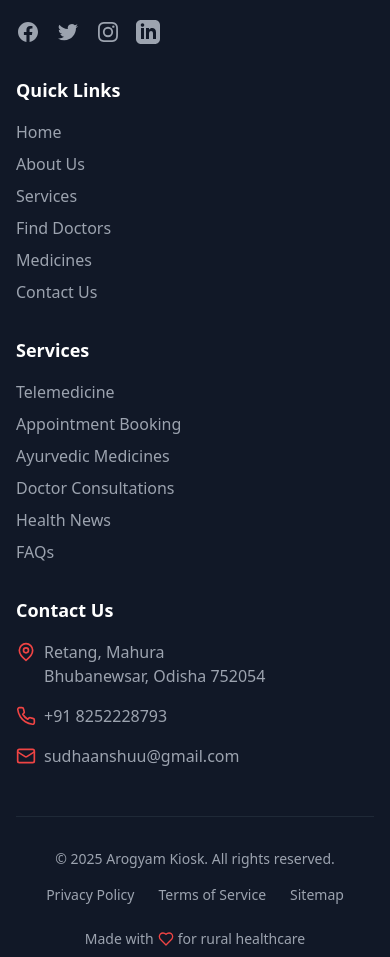
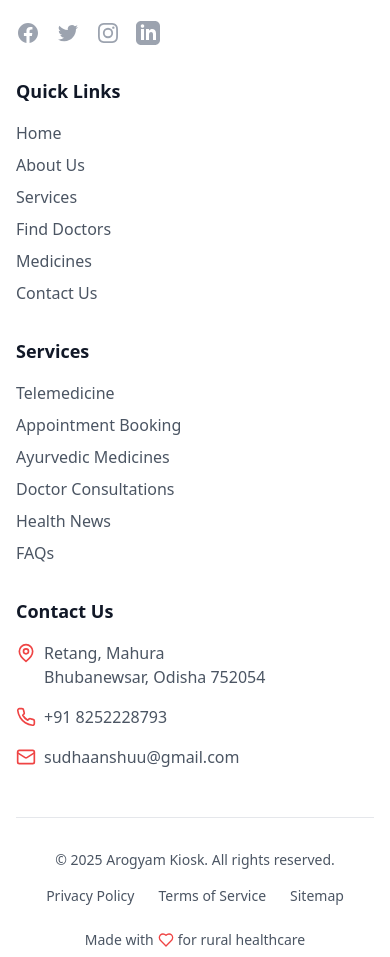
Before and after one commit to Sudhaanshuu/Arogyam, a React (Vite) app: page /reset-password in a window 390 px wide. Shown: the part 1040-1997 px from the top of the page. Built offline with nearby package versions, Linux system fonts and the light colour scheme; no server answers; what agora-rtc-react would draw is missing.

Commit message:
Update the theme

```diff
--- a/src/components/Footer.tsx
+++ b/src/components/Footer.tsx
@@ -4,7 +4,7 @@ import { Heart, Mail, Phone, MapPin } from 'lucide-react';
 
 const Footer: React.FC = () => {
   return (
-    <footer className="bg-gray-900 text-white">
+    <footer className="bg-white text-gray-900 border-t border-gray-200">
       <div className="max-w-7xl mx-auto px-4 sm:px-6 lg:px-8 py-12">
         <div className="grid grid-cols-1 md:grid-cols-2 lg:grid-cols-4 gap-8">
           <div>
@@ -13,7 +13,7 @@ const Footer: React.FC = () => {
                 Arogyam Kiosk
               </span>
             </Link>
-            <p className="mt-4 text-gray-400">
+            <p className="mt-4 text-gray-600">
               Connecting rural communities with quality healthcare through telemedicine.
               Our mission is to make healthcare accessible to everyone, everywhere.
             </p>
@@ -22,7 +22,7 @@ const Footer: React.FC = () => {
                 <a
                   key={social}
                   href={`#${social}`}
-                  className="text-gray-400 hover:text-white transition-colors"
+                  className="text-gray-400 hover:text-gray-900 transition-colors"
                 >
                   <span className="sr-only">{social}</span>
                   <svg className="h-6 w-6" fill="currentColor" viewBox="0 0 24 24">
@@ -45,93 +45,93 @@ const Footer: React.FC = () => {
           </div>
 
           <div>
-            <h3 className="text-lg font-semibold mb-4">Quick Links</h3>
+            <h3 className="text-lg font-semibold mb-4 text-gray-900">Quick Links</h3>
             <ul className="space-y-2">
               <li>
-                <Link to="/" className="text-gray-400 hover:text-white transition-colors">Home</Link>
+                <Link to="/" className="text-gray-600 hover:text-gray-900 transition-colors">Home</Link>
               </li>
               <li>
-                <Link to="/about" className="text-gray-400 hover:text-white transition-colors">About Us</Link>
+                <Link to="/about" className="text-gray-600 hover:text-gray-900 transition-colors">About Us</Link>
               </li>
               <li>
-                <Link to="/services" className="text-gray-400 hover:text-white transition-colors">Services</Link>
+                <Link to="/services" className="text-gray-600 hover:text-gray-900 transition-colors">Services</Link>
               </li>
               <li>
-                <Link to="/doctors" className="text-gray-400 hover:text-white transition-colors">Find Doctors</Link>
+                <Link to="/doctors" className="text-gray-600 hover:text-gray-900 transition-colors">Find Doctors</Link>
               </li>
               <li>
-                <Link to="/medicines" className="text-gray-400 hover:text-white transition-colors">Medicines</Link>
+                <Link to="/medicines" className="text-gray-600 hover:text-gray-900 transition-colors">Medicines</Link>
               </li>
               <li>
-                <Link to="/contact" className="text-gray-400 hover:text-white transition-colors">Contact Us</Link>
+                <Link to="/contact" className="text-gray-600 hover:text-gray-900 transition-colors">Contact Us</Link>
               </li>
             </ul>
           </div>
 
           <div>
-            <h3 className="text-lg font-semibold mb-4">Services</h3>
+            <h3 className="text-lg font-semibold mb-4 text-gray-900">Services</h3>
             <ul className="space-y-2">
               <li>
-                <Link to="/telemedicine" className="text-gray-400 hover:text-white transition-colors">Telemedicine</Link>
+                <Link to="/telemedicine" className="text-gray-600 hover:text-gray-900 transition-colors">Telemedicine</Link>
               </li>
               <li>
-                <Link to="/appointments" className="text-gray-400 hover:text-white transition-colors">Appointment Booking</Link>
+                <Link to="/appointments" className="text-gray-600 hover:text-gray-900 transition-colors">Appointment Booking</Link>
               </li>
               <li>
-                <Link to="/medicines" className="text-gray-400 hover:text-white transition-colors">Ayurvedic Medicines</Link>
+                <Link to="/medicines" className="text-gray-600 hover:text-gray-900 transition-colors">Ayurvedic Medicines</Link>
               </li>
               <li>
-                <Link to="/messages" className="text-gray-400 hover:text-white transition-colors">Doctor Consultations</Link>
+                <Link to="/messages" className="text-gray-600 hover:text-gray-900 transition-colors">Doctor Consultations</Link>
               </li>
               <li>
-                <Link to="/news" className="text-gray-400 hover:text-white transition-colors">Health News</Link>
+                <Link to="/news" className="text-gray-600 hover:text-gray-900 transition-colors">Health News</Link>
               </li>
               <li>
-                <Link to="/faq" className="text-gray-400 hover:text-white transition-colors">FAQs</Link>
+                <Link to="/faq" className="text-gray-600 hover:text-gray-900 transition-colors">FAQs</Link>
               </li>
             </ul>
           </div>
 
           <div>
-            <h3 className="text-lg font-semibold mb-4">Contact Us</h3>
+            <h3 className="text-lg font-semibold mb-4 text-gray-900">Contact Us</h3>
             <ul className="space-y-4">
               <li className="flex items-start">
                 <MapPin className="h-5 w-5 text-red-500 mr-2 flex-shrink-0 mt-0.5" />
-                <span className="text-gray-400">
+                <span className="text-gray-600">
                   Retang, Mahura<br />
                   Bhubanewsar, Odisha 752054
                 </span>
               </li>
               <li className="flex items-center">
                 <Phone className="h-5 w-5 text-red-500 mr-2 flex-shrink-0" />
-                <span className="text-gray-400">+91 8252228793</span>
+                <span className="text-gray-600">+91 8252228793</span>
               </li>
               <li className="flex items-center">
                 <Mail className="h-5 w-5 text-red-500 mr-2 flex-shrink-0" />
-                <span className="text-gray-400">sudhaanshuu@gmail.com</span>
+                <span className="text-gray-600">sudhaanshuu@gmail.com</span>
               </li>
             </ul>
           </div>
         </div>
 
-        <div className="mt-12 pt-8 border-t border-gray-800 flex flex-col md:flex-row justify-between items-center">
-          <p className="text-gray-400 text-sm">
+        <div className="mt-12 pt-8 border-t border-gray-200 flex flex-col md:flex-row justify-between items-center">
+          <p className="text-gray-600 text-sm">
             &copy; {new Date().getFullYear()} Arogyam Kiosk. All rights reserved.
           </p>
           <div className="mt-4 md:mt-0 flex space-x-6">
-            <Link to="/privacy" className="text-gray-400 hover:text-white text-sm transition-colors">
+            <Link to="/privacy" className="text-gray-600 hover:text-gray-900 text-sm transition-colors">
               Privacy Policy
             </Link>
-            <Link to="/terms" className="text-gray-400 hover:text-white text-sm transition-colors">
+            <Link to="/terms" className="text-gray-600 hover:text-gray-900 text-sm transition-colors">
               Terms of Service
             </Link>
-            <Link to="/sitemap" className="text-gray-400 hover:text-white text-sm transition-colors">
+            <Link to="/sitemap" className="text-gray-600 hover:text-gray-900 text-sm transition-colors">
               Sitemap
             </Link>
           </div>
         </div>
 
-        <div className="mt-6 text-center text-gray-400 text-sm flex items-center justify-center">
+        <div className="mt-6 text-center text-gray-600 text-sm flex items-center justify-center">
           <span>Made with</span>
           <Heart className="h-4 w-4 text-red-500 mx-1" />
           <span>for rural healthcare</span>
--- a/src/components/NewsSlider.tsx
+++ b/src/components/NewsSlider.tsx
@@ -89,13 +89,13 @@ const NewsSlider: React.FC = () => {
   };
 
   return (
-    <section className="py-20 bg-gray-900 relative overflow-hidden">
+    <section className="py-20 bg-gray-50 relative overflow-hidden">
       {/* Background elements */}
       <div className="absolute inset-0 overflow-hidden">
         {[...Array(5)].map((_, i) => (
           <motion.div
             key={i}
-            className="absolute rounded-full bg-gradient-to-r from-red-600/20 via-pink-500/20 to-orange-500/20"
+            className="absolute rounded-full bg-gradient-to-r from-red-600/10 via-pink-500/10 to-orange-500/10"
             animate={{
               x: [Math.random() * window.innerWidth, Math.random() * window.innerWidth],
               y: [Math.random() * window.innerHeight, Math.random() * window.innerHeight],
@@ -122,7 +122,7 @@ const NewsSlider: React.FC = () => {
             whileInView={{ opacity: 1, y: 0 }}
             viewport={{ once: true }}
             transition={{ duration: 0.5 }}
-            className="text-3xl md:text-4xl font-bold text-white"
+            className="text-3xl md:text-4xl font-bold text-gray-900"
           >
             Health <span className="bg-gradient-to-r from-red-600 via-pink-500 to-orange-500 text-transparent bg-clip-text">News</span> & Updates
           </motion.h2>
@@ -131,7 +131,7 @@ const NewsSlider: React.FC = () => {
             whileInView={{ opacity: 1, y: 0 }}
             viewport={{ once: true }}
             transition={{ duration: 0.5, delay: 0.1 }}
-            className="mt-4 max-w-2xl mx-auto text-xl text-gray-300"
+            className="mt-4 max-w-2xl mx-auto text-xl text-gray-600"
           >
             Stay informed about the latest health news and viral diseases
           </motion.p>
@@ -145,8 +145,8 @@ const NewsSlider: React.FC = () => {
         >
           {loading ? (
             <div className="flex justify-center items-center h-64">
-              <div className="inline-block h-8 w-8 animate-spin rounded-full border-4 border-solid border-white border-r-transparent"></div>
-              <span className="ml-2 text-white">Loading news...</span>
+              <div className="inline-block h-8 w-8 animate-spin rounded-full border-4 border-solid border-red-500 border-r-transparent"></div>
+              <span className="ml-2 text-gray-900">Loading news...</span>
             </div>
           ) : (
             <Swiper
@@ -165,7 +165,7 @@ const NewsSlider: React.FC = () => {
             >
               {displayNews.map((item) => (
                 <SwiperSlide key={item.id}>
-                  <div className="grid grid-cols-1 md:grid-cols-2 gap-8 items-center bg-gray-800/50 backdrop-blur-sm rounded-xl p-8">
+                  <div className="grid grid-cols-1 md:grid-cols-2 gap-8 items-center bg-white/80 backdrop-blur-sm rounded-xl p-8 shadow-md border border-gray-200">
                     <div className="h-64 md:h-96 overflow-hidden rounded-lg">
                       <img
                         src={item.image_url}
@@ -174,14 +174,14 @@ const NewsSlider: React.FC = () => {
                       />
                     </div>
                     <div className="text-left">
-                      <div className="flex items-center text-gray-400 mb-2">
+                      <div className="flex items-center text-gray-600 mb-2">
                         <Calendar className="h-4 w-4 mr-1" />
                         <span className="text-sm">{formatDate(item.created_at)}</span>
                         <span className="mx-2">•</span>
                         <span className="text-sm">{item.source}</span>
                       </div>
-                      <h3 className="text-2xl font-bold text-white mb-4">{item.title}</h3>
-                      <p className="text-gray-300 mb-6">{item.content}</p>
+                      <h3 className="text-2xl font-bold text-gray-900 mb-4">{item.title}</h3>
+                      <p className="text-gray-600 mb-6">{item.content}</p>
                       <a
                         href={item.url}
                         target="_blank"
```
Also changed, not shown: src/components/Hero.tsx (+13 -13 lines), src/components/MedicineSearch.tsx (+15 -15 lines), src/components/VideoCall.tsx (+48 -25 lines).
